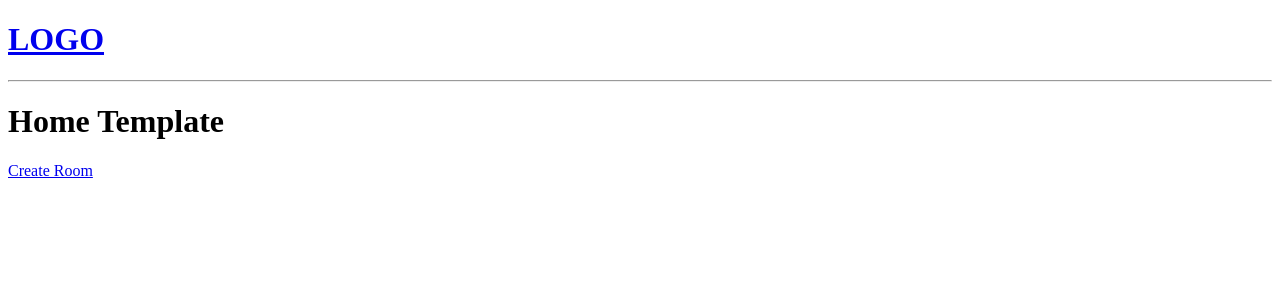
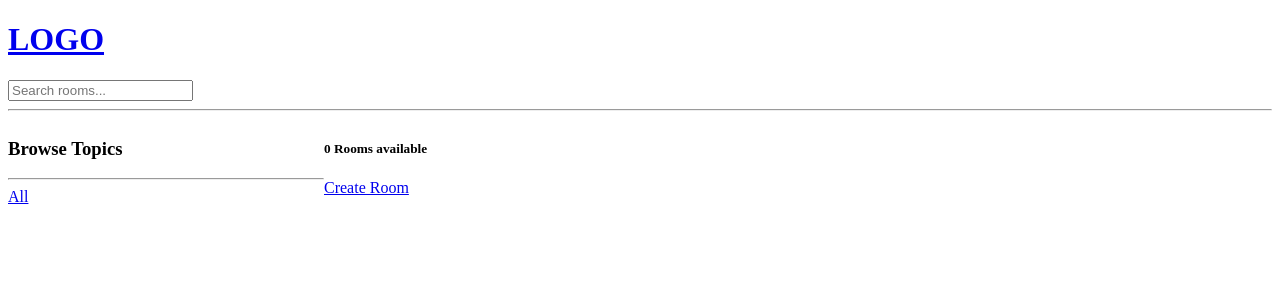
Before and after one commit to TheMrStraffy/studybud, a Django app: page / in a window 1280 px wide. Shown: the top 300 px of the page. Run offline with Django 5.2, Linux system fonts and the light colour scheme; data that the repository does not hold is empty.

Commit message:
Search added

```diff
--- a/app/studybud/base/templates/base/home.html
+++ b/app/studybud/base/templates/base/home.html
@@ -1,9 +1,32 @@
 {% extends 'main.html' %}
 
 {% block content %}
-<h1>Home Template</h1>
+
+<style>
+    .home-container{
+        display: grid;
+        grid-template-columns: 1fr 3fr;
+    }
+</style>
+
+<div class="home-container">
+    <div>
+        <h3>Browse Topics</h3>
+        <hr>
 
         <div>
+            <a href="{% url 'home' %}">All</a>
+        </div>
+
+        {% for topic in topics %}
+        <div>
+            <a href="{% url 'home' %}?q={{topic.name}}">{{topic.name}}</a>
+        </div>
+        {% endfor %}
+    </div>
+
+    <div>
+    <h5> {{room_count}} Rooms available</h5>
         <a href="{% url 'create-room' %}">Create Room</a>
         {% for room in rooms %}
         <div>
@@ -24,5 +47,6 @@
         </div>
         {% endfor %}
     </div>
+</div>
 
 {% endblock content %}
--- a/app/studybud/base/views.py
+++ b/app/studybud/base/views.py
@@ -1,7 +1,7 @@
 from django.shortcuts import render, redirect
-from django.http import HttpResponse
+from django.db.models import Q
 from django.http import HttpRequest
-from .models import Room
+from .models import Room, Topic
 from .forms import RoomForm
 
 # Create your views here.
@@ -12,10 +12,22 @@ from .forms import RoomForm
 #     {'id' : 3, 'name' : 'lets learn C++!'},
 # ]
 
-def home(request):
-    getAllRooms = Room.objects.all()
+def home(request:HttpRequest):
+    q = request.GET.get('q') if request.GET.get('q') != None else ''
+
+    # With Q imported from django.db.models we can set more parameters to search with
+    rooms = Room.objects.filter(
+        Q(topic__name__icontains=q) |
+        Q(name__icontains=q)
+        )
+
+    topics = Topic.objects.all()
+    room_count = rooms.count()
+
     context = {
-        'rooms' : getAllRooms
+        'rooms' : rooms,
+        'room_count' : room_count,
+        'topics' : topics
     }
     return render(request, 'base/home.html', context)
 
--- a/app/studybud/templates/navbar.html
+++ b/app/studybud/templates/navbar.html
@@ -2,4 +2,9 @@
     <h1>LOGO</h1>
 </a>
 
+<form method="GET" action="{% url 'home' %}">
+    <input type="text" name="q" placeholder="Search rooms...">
+
+</form>
+
 <hr>
```
Lines whose indentation alone changed are shown as unchanged.
